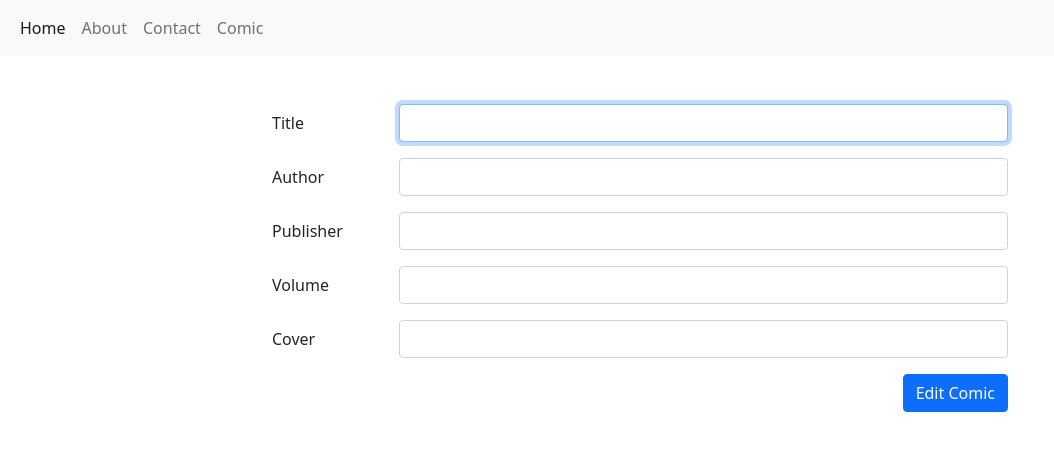
After one commit to emilhrdnsy/ci4app, a CodeIgniter 4 app: template app/Views/comic/edit.php in a window 1280 px wide. The commit adds this page. Shown: the top 451 px of the page, without its empty margins (0-1054 px from the left). Run offline with PHP 8.4 and a stand-in for CodeIgniter, Linux system fonts and the light colour scheme; the template is opened without the code that fills it, so the values that code supplies are empty; some libraries are stand-ins or nearby versions.

Commit message:
sixth commit

```diff
--- a/app/Views/comic/Index.php
+++ b/app/Views/comic/Index.php
@@ -14,7 +14,7 @@
         <?= session()->getFlashData('warning'); ?>
       </div>
     <?php endif; ?>
-    <button class="btn btn-primary btn-add mb-3" onclick="location.href='/comic/add_comic'">
+    <button class="btn btn-primary btn-add mb-3" onclick="location.href='/comic/add'">
       <!-- < i class="fas fa-plus"></>  -->
       Add Comic
     </button>
@@ -30,7 +30,7 @@
       </thead>
       <tbody>
         <?php $i = 1; ?>
-        <?php foreach ($comic as $c => $comics) : ?>
+        <?php foreach ($comic as $comics) : ?>
           <tr>
             <th style="width: 10%;"><?= $i++; ?></th>
             <td style="width: 20%;"><img src="/image/<?= $comics['cover'] ?>" class="cover"></td>
@@ -42,7 +42,7 @@
               <!-- <button type="button" class="modal-detail btn btn-success" data-bs-toggle="modal" data-bs-target="#modal_detail" data-judul="<?= $comics['title'] ?>" data-sampul="<?= $comics['cover'] ?>" data-penulis="<?= $comics['author'] ?>" data-penerbit="<?= $comics['publisher'] ?>" data-jilid="<?= $comics['volume'] ?>" data-tanggal-dibuat="<?= $comics['created_at']; ?>" data-tanggal-diperbarui="<?= $comics['updated_at']; ?>">
                 Details
               </button> -->
-              <button type="button" class="btn btn-success" onclick="location.href='/comic/detail_comic/<?= $comics['id']; ?>'">
+              <button type="button" class="btn btn-success" onclick="location.href='/comic/<?= $comics['slug']; ?>/detail'">
                 Details
               </button>
               </button>
--- /dev/null
+++ b/app/Views/comic/edit.php
@@ -0,0 +1,46 @@
+<?php echo $this->extend('layout/template'); ?>
+
+<?php echo $this->section('content'); ?>
+<div class="row">
+  <div class="col-md-8" style="margin:0px auto;">
+    <form action="/comic/<?= $comic['id'] ?>/update" method="post">
+      <?= csrf_field(); ?>
+      <div class="row mb-3">
+        <label for="title" class="col-sm-2 col-form-label">Title</label>
+        <div class="col-sm-10">
+          <input type="text" class="form-control <?= ($validation->hasError('title')) ? 'is-invalid' : ''; ?>" id="title" name="title" autofocus value="<?= old('title') ? old('title') : $comic['title'] ?>">
+          <div class="invalid-feedback">
+            <?= $validation->getError('title'); ?>
+          </div>
+        </div>
+      </div>
+      <input type="hidden" class="form-control" id="slug" name="slug" value="<?= old('slug') ? old('slug') : $comic['slug'] ?>">
+      <div class="row mb-3">
+        <label for="author" class="col-sm-2 col-form-label">Author</label>
+        <div class="col-sm-10">
+          <input type="text" class="form-control" id="author" name="author" value="<?= old('author') ? old('author') : $comic['author'] ?>">
+        </div>
+      </div>
+      <div class=" row mb-3">
+        <label for="publisher" class="col-sm-2 col-form-label">Publisher</label>
+        <div class="col-sm-10">
+          <input type="text" class="form-control" id="publisher" name="publisher" value="<?= old('publisher') ? old('publisher') : $comic['publisher'] ?>">
+        </div>
+      </div>
+      <div class=" row mb-3">
+        <label for="volume" class="col-sm-2 col-form-label">Volume</label>
+        <div class="col-sm-10">
+          <input type="text" class="form-control" id="volume" name="volume" value="<?= old('volume') ? old('volume') : $comic['volume'] ?>">
+        </div>
+      </div>
+      <div class=" row mb-3">
+        <label for="cover" class="col-sm-2 col-form-label">Cover</label>
+        <div class="col-sm-10">
+          <input type="text" class="form-control" id="cover" name="cover" value="<?= old('cover') ? old('cover') : $comic['cover'] ?>">
+        </div>
+      </div>
+      <button type=" submit" class="btn btn-primary btn-add">Edit Comic</button>
+    </form>
+  </div>
+</div>
+<?php echo $this->endSection(); ?>
```
Also changed, not shown: app/Config/Routes.php (+6 -3 lines), app/Controllers/Comic.php (+94 -22 lines), app/Models/ComicModel.php (+8 -0 lines), app/Views/comic/detail.php (+4 -4 lines), ci4app.sql (+4 -5 lines), public/image/7895579-30.jpg (added).
